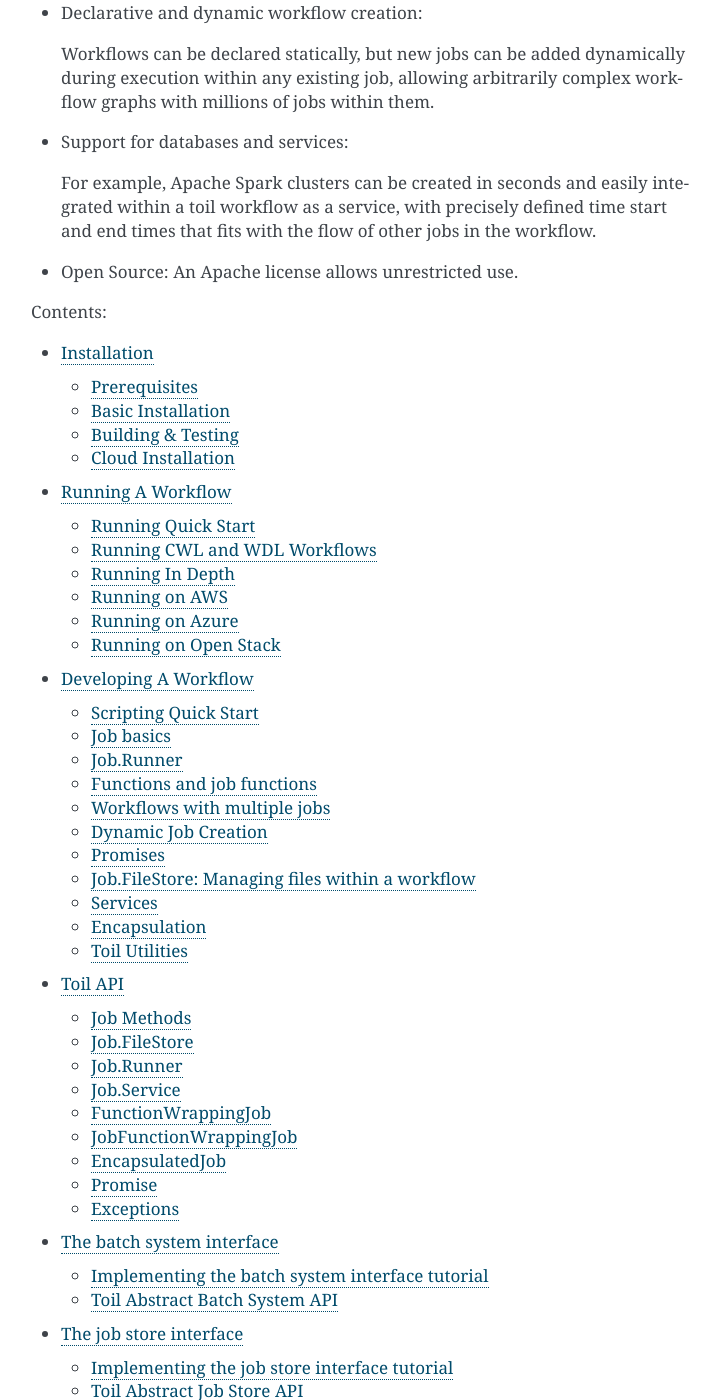
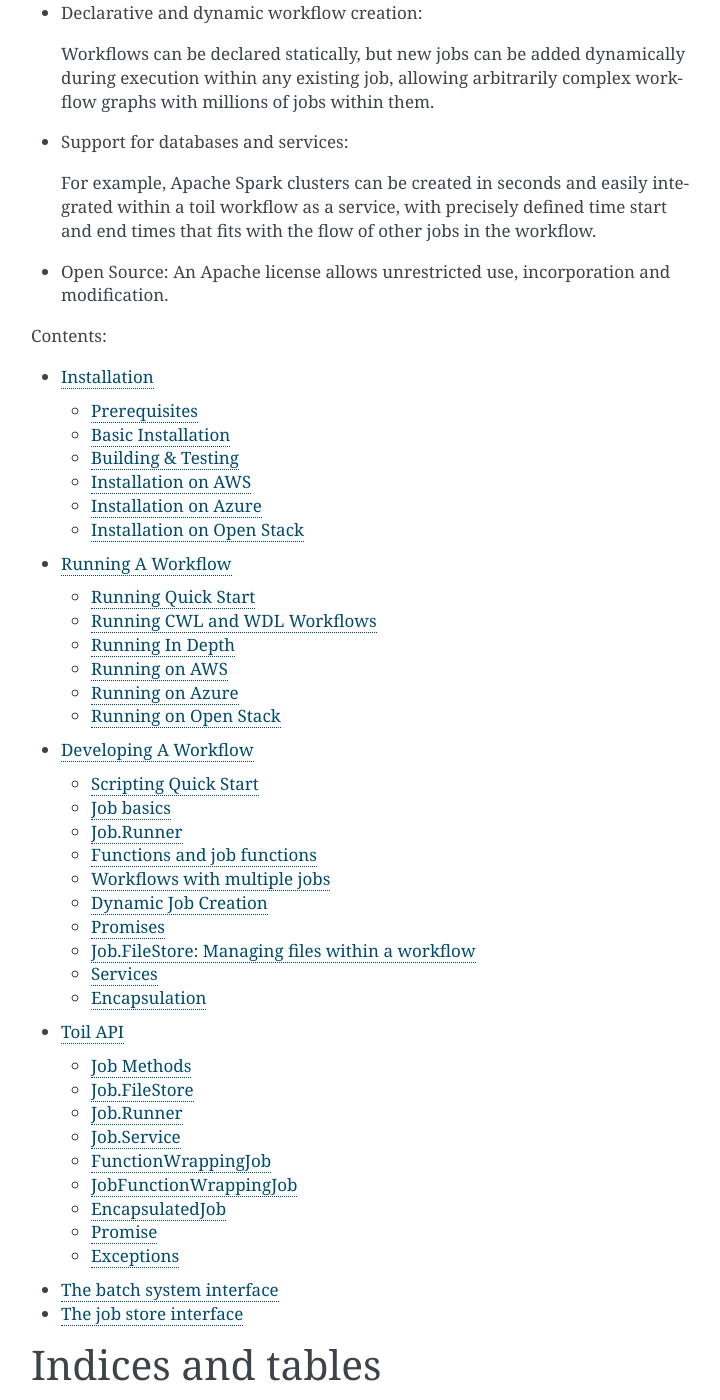
Before and after one commit to DataBiosphere/toil, a Sphinx documentation site: the page built from docs/index.rst, in a window 1280 px wide and 1400 px high, scrolled down 1212 px. Shown: the whole window, without its empty margins (389-1109 px from the left). Built offline with Sphinx 7.4.7, drawn with Linux system fonts in a browser that asks for light colours; pages that are not in the unit, such as notebooks, are missing from menus; the version number could not be read and is left out; some of the changed text lies outside the part shown.

Commit message:
Cleaning up the doc structure a bit and mapping them to tasks.

```diff
--- a/docs/batchSystem.rst
+++ b/docs/batchSystem.rst
@@ -1,22 +1,9 @@
 The batch system interface
 ==========================
 
-Implementing the batch system interface tutorial
-************************************************
-
 The batch system interface is used by Toil to abstract over different ways of running
-batches of jobs, for example GridEngine, Mesos, Parasol and a single node.
-
-This tutorial will guide you through
-the batch system class (:class:`toil.batchSystems.abstractBatchSystem.AbstractBatchSystem`) functions
-and how to implement them to support a new batch system.
-
-TODO
-
-Toil Abstract Batch System API
-******************************
-
-The :class:`toil.batchSystems.abstractBatchSystem.AbstractBatchSystem` API is implemented to
+batches of jobs, for example GridEngine, Mesos, Parasol and a single node. The
+:class:`toil.batchSystems.abstractBatchSystem.AbstractBatchSystem` API is implemented to
 run jobs using a given job management system, e.g. Mesos.
 
 .. autoclass:: toil.batchSystems.abstractBatchSystem::AbstractBatchSystem
--- a/docs/developing.rst
+++ b/docs/developing.rst
@@ -595,9 +595,3 @@
 
 Note the call to :func:`toil.job.Job.encapsulate` creates the \
 :class:`toil.job.Job.EncapsulatedJob`.
-
-Toil Utilities
---------------
-
-TODO: Cover clean, kill, restart, stats and status. Note these should have APIs
-to access them as well as the utilities.
--- a/docs/index.rst
+++ b/docs/index.rst
@@ -74,7 +74,7 @@
   integrated within a toil workflow as a service, with precisely defined time
   start and end times that fits with the flow of other jobs in the workflow.
 
-* Open Source: An Apache license allows unrestricted use.
+* Open Source: An Apache license allows unrestricted use, incorporation and modification.
 
 .. _GridEngine: http://gridscheduler.sourceforge.net/
 .. _Parasol: https://users.soe.ucsc.edu/~donnak/eng/parasol.htm
--- a/docs/installation.rst
+++ b/docs/installation.rst
@@ -175,20 +175,18 @@
 
     for i in /usr/local/lib/python2.7/site-packages/*mesos*; do ln -snf $i venv/lib/python2.7/site-packages/ ; done
 
-Cloud Installation
-------------------
 
 Installation on AWS
-~~~~~~~~~~~~~~~~~~~
+-------------------
 
 TODO
 
 Installation on Azure
-~~~~~~~~~~~~~~~~~~~
+---------------------
 
 TODO
 
 Installation on Open Stack
-~~~~~~~~~~~~~~~~~~~~~~~~~~
+--------------------------
 
 TODO
--- a/docs/jobStore.rst
+++ b/docs/jobStore.rst
@@ -1,21 +1,9 @@
 The job store interface
 =======================
 
-Implementing the job store interface tutorial
-*********************************************
-
 The job store interface is an abstraction layer that that hides the specific details of file storage,
-for example standard file systems, S3, etc. This tutorial will guide you through
-the job store (:class:`toil.jobStores.abstractJobStore.AbstractJobStore`) functions
-and how to implement them to support a new file store.
-
-TODO
-
-Toil Abstract Job Store API
-***************************
-
-The :class:`toil.jobStores.abstractJobStore.AbstractJobStore` API is implemented to
-support a give file store, e.g. S3.
+for example standard file systems, S3, etc. The :class:`toil.jobStores.abstractJobStore.AbstractJobStore` API is implemented to
+support a give file store, e.g. S3. Implement this API to support a new file store.
 
 .. autoclass:: toil.jobStores.abstractJobStore::AbstractJobStore
    :members:
--- a/docs/running.rst
+++ b/docs/running.rst
@@ -14,7 +14,7 @@
 Running In Depth
 ----------------
 
-TODO
+TODO: Cover logging, cleaning, kill, restart, stats and status.
 
 Running on AWS
 --------------
```
Also changed, not shown: other parts of docs/index.rst (+4 -2 lines).
